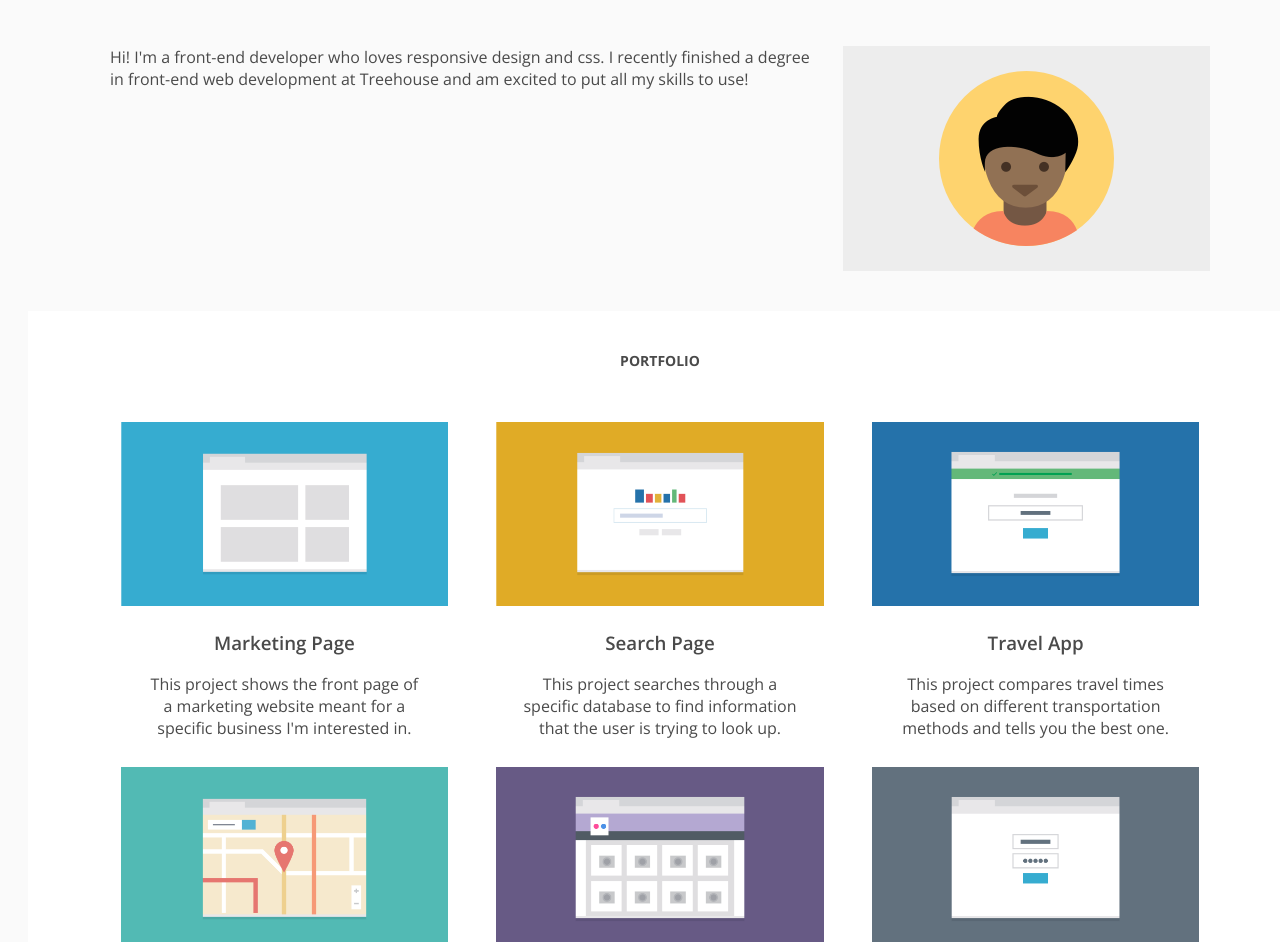
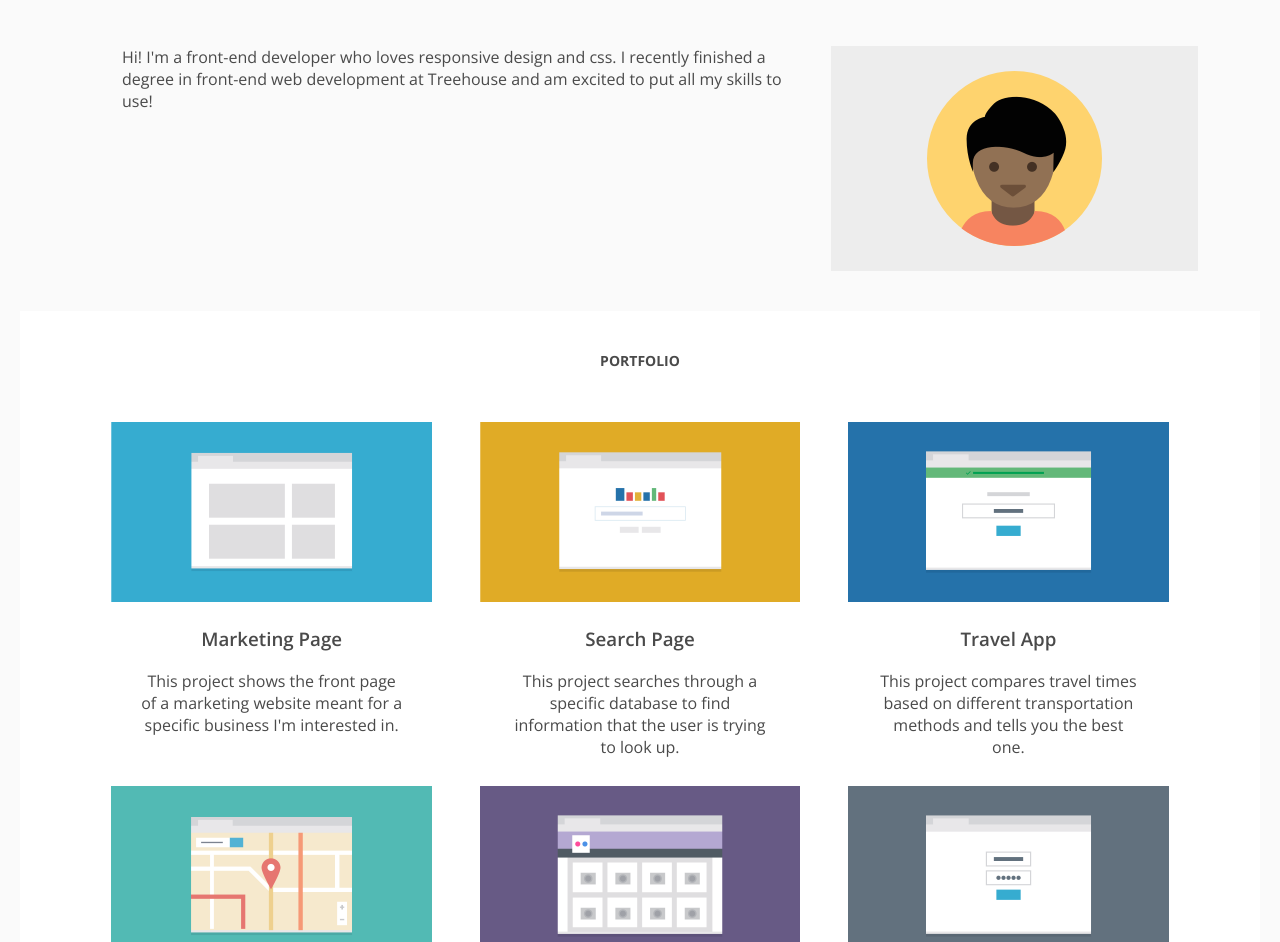
Before and after one commit to brishields/Responsive-Layout, a plain HTML site: page index.html in a window 1280 px wide. Shown: the part 100-1042 px from the top of the page. Drawn offline with nearby package versions, Linux system fonts and the light colour scheme.

Commit message:
Removes Horizontal Scrolling; Corrects Margins

```diff
--- a/css/styles.css
+++ b/css/styles.css
@@ -8,6 +8,7 @@ body {
     font-family: 'Open Sans', sans-serif;
     font-weight: 300;
     color: #4A4A4A;
+    margin: 0px;
 }
 
 main {
@@ -333,11 +334,9 @@ footer p {
         margin-right: auto;
     }
 
-    .main-container {
-        margin-left: 20px;
-        margin-right: 20px;
-    }
-
+body {
+    margin: 20px;
+}
     .name-nav-container {
         display: flex;
         max-width: 1400px;
```
